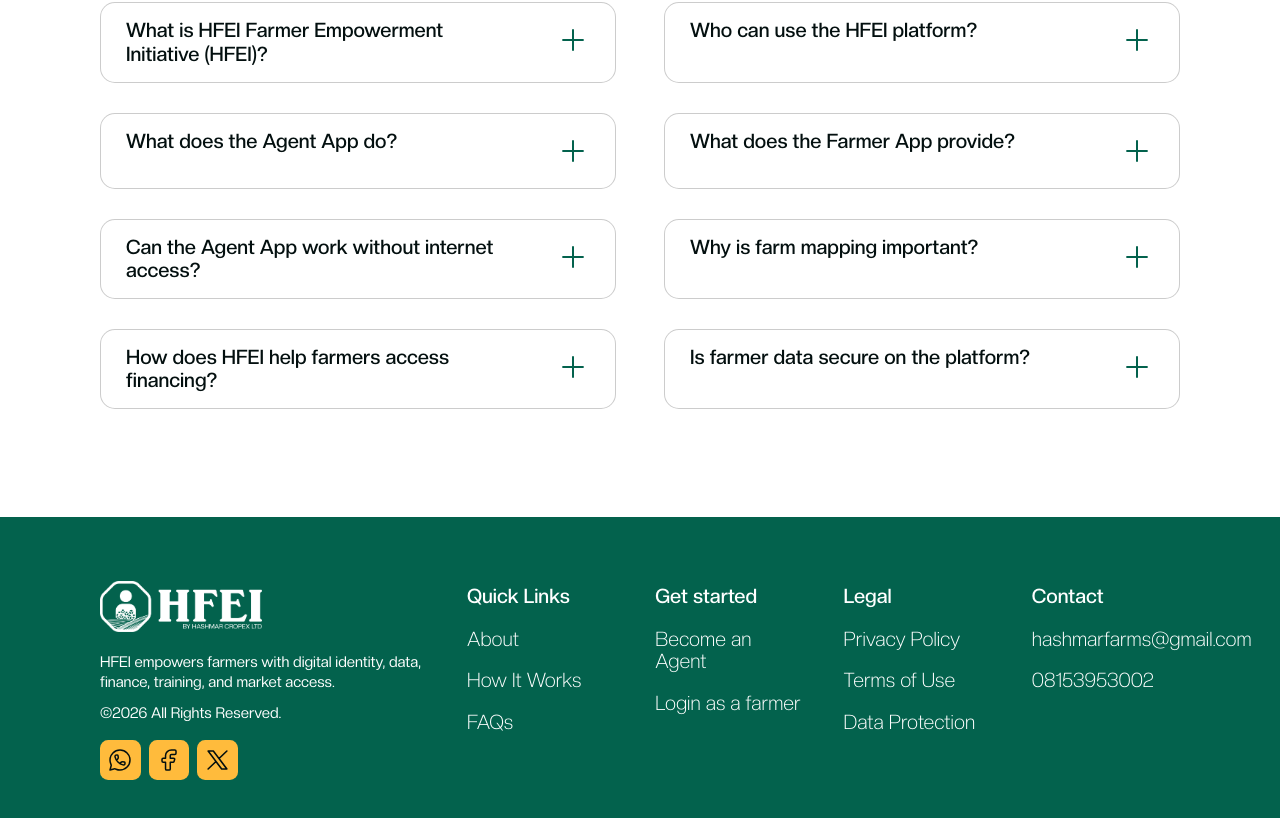
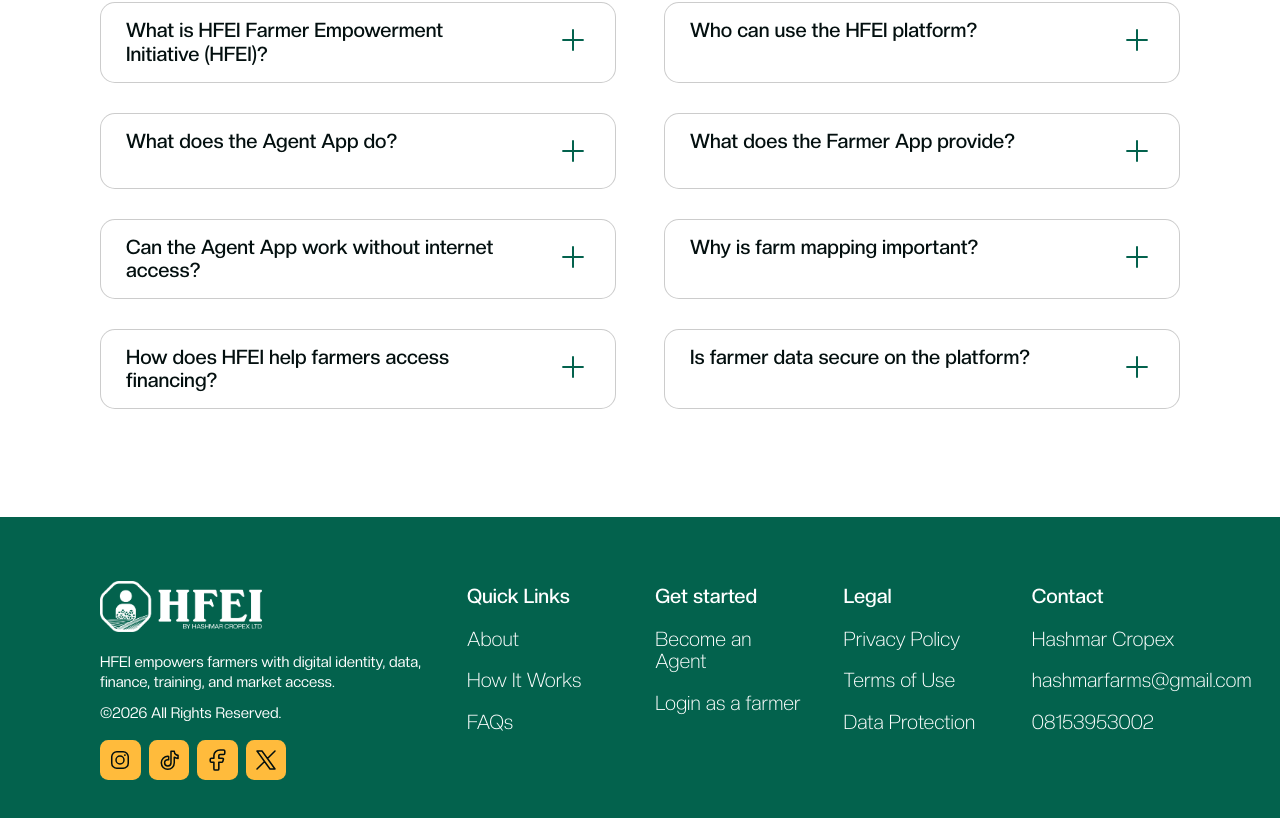
Before and after one commit to fisayoariyo/hashp, a React (Vite) app: page / in a window 1280 px wide. Shown: the part 4578-5396 px from the top of the page. Built offline with nearby package versions, Linux system fonts and the light colour scheme; no server answers.

Commit message:
Fix footer social links to official Hashmar Instagram, TikTok, Facebook, and X

```diff
--- a/src/pages/landing/landingContent.js
+++ b/src/pages/landing/landingContent.js
@@ -194,6 +194,7 @@ export const LANDING_FOOTER_GROUPS = [
   {
     title: "Contact",
     links: [
+      { label: "Hashmar Cropex", href: "https://hashmarcropex.com/" },
       { label: "hashmarfarms@gmail.com", href: "mailto:hashmarfarms@gmail.com" },
       { label: "08153953002", href: "tel:08153953002" },
     ],
@@ -202,18 +203,23 @@ export const LANDING_FOOTER_GROUPS = [
 
 export const LANDING_SOCIAL_LINKS = [
   {
-    label: "WhatsApp",
-    href: "https://wa.me/2348133905285",
-    icon: "/landing/icons/whatsapp.svg",
+    label: "Instagram",
+    href: "https://www.instagram.com/hashmarfarms/",
+    icon: "/landing/icons/instagram.svg",
+  },
+  {
+    label: "TikTok",
+    href: "https://www.tiktok.com/@hashmarcropex",
+    icon: "/landing/icons/tiktok.svg",
   },
   {
     label: "Facebook",
-    href: "#",
+    href: "https://www.facebook.com/profile.php?id=61591667036191",
     icon: "/landing/icons/facebook.svg",
   },
   {
     label: "X",
-    href: "#",
+    href: "https://x.com/Hashmar_Cropex",
     icon: "/landing/icons/x.svg",
   },
 ];
```
Also changed, not shown: public/landing/icons/instagram.svg (added), public/landing/icons/tiktok.svg (added).
